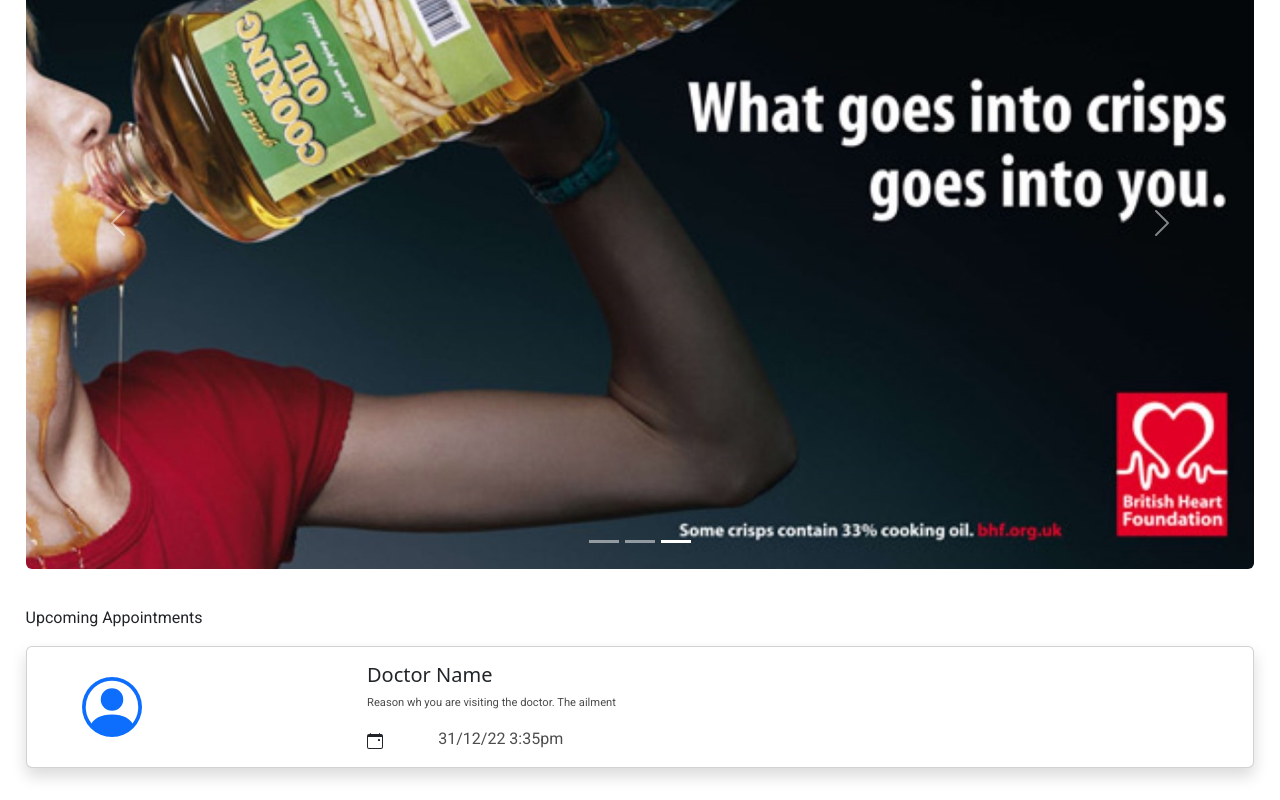
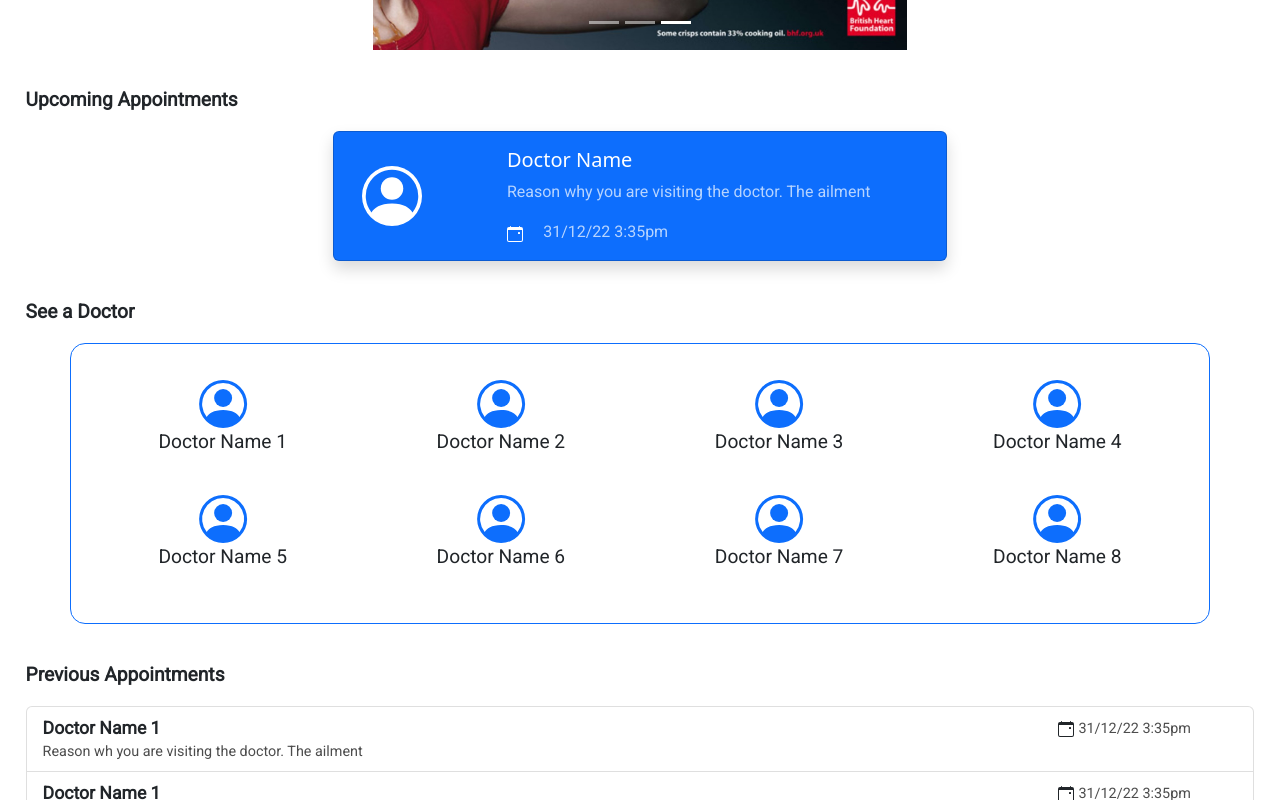
Before and after one commit to opticSquid/medica-frontend, a React (Create React App) app: page / in a window 1280 px wide. Shown: the part 340-1140 px from the top of the page. Built offline with nearby package versions, Linux system fonts and the light colour scheme.

Commit message:
UserView 1 Home Page done  For both mobile & Desktop

```diff
--- a/src/Components/Common/Navbar.jsx
+++ b/src/Components/Common/Navbar.jsx
@@ -1,15 +1,19 @@
-import React,{Fragment} from 'react';
-import { Container, Navbar as Bar, Nav } from 'react-bootstrap';
-import {PersonCircle} from 'react-bootstrap-icons';
+import React, { Fragment } from "react";
+import { Container, Navbar as Bar, Nav } from "react-bootstrap";
+import { PersonCircle } from "react-bootstrap-icons";
+import useWindowDimensions from "../Hooks/UseWindowDimensions";
 function Navbar(props) {
+  const width = useWindowDimensions();
   return (
     <Fragment>
-            <Bar bg='primary' variant='dark' fixed='top'>
-                <Container>
-                <Bar.Brand href='#' className='me-auto'>Medica</Bar.Brand>
+      <Bar bg="primary" variant="dark" fixed="top" className="shadow">
+        <Container fluid>
+          <Bar.Brand href="#" className="me-auto">
+            Medica
+          </Bar.Brand>
           <Nav>
-                    <Nav.Link href='/login'>
-                        <PersonCircle size={25}/>
+            <Nav.Link href="/login">
+              <PersonCircle color="white" size={width < 400 ? 25 : 30} />
             </Nav.Link>
           </Nav>
         </Container>
--- /dev/null
+++ b/src/Components/Data/SampleData.js
@@ -0,0 +1,33 @@
+const array = [
+  "Doctor Name 1",
+  "Doctor Name 2",
+  "Doctor Name 3",
+  "Doctor Name 4",
+  "Doctor Name 5",
+  "Doctor Name 6",
+  "Doctor Name 7",
+  "Doctor Name 8",
+];
+const data = [
+  {
+    name: "Doctor Name 1",
+    ailment: "Reason wh you are visiting the doctor. The ailment",
+    dt: "31/12/22 3:35pm",
+  },
+  {
+    name: "Doctor Name 1",
+    ailment: "Reason wh you are visiting the doctor. The ailment",
+    dt: "31/12/22 3:35pm",
+  },
+  {
+    name: "Doctor Name 1",
+    ailment: "Reason wh you are visiting the doctor. The ailment",
+    dt: "31/12/22 3:35pm",
+  },
+  {
+    name: "Doctor Name 1",
+    ailment: "Reason wh you are visiting the doctor. The ailment",
+    dt: "31/12/22 3:35pm",
+  },
+];
+export { array, data };
--- /dev/null
+++ b/src/Components/Hooks/UseWindowDimensions.jsx
@@ -0,0 +1,23 @@
+import { useState, useEffect } from "react";
+
+function getWindowDimensions() {
+  const { innerWidth: width } = window;
+  return width;
+}
+
+export default function useWindowDimensions() {
+  const [windowDimensions, setWindowDimensions] = useState(
+    getWindowDimensions()
+  );
+
+  useEffect(() => {
+    function handleResize() {
+      setWindowDimensions(getWindowDimensions());
+    }
+
+    window.addEventListener("resize", handleResize);
+    return () => window.removeEventListener("resize", handleResize);
+  }, []);
+
+  return windowDimensions;
+}
--- a/src/Components/User/Home/DoctorArray.jsx
+++ b/src/Components/User/Home/DoctorArray.jsx
@@ -1,17 +1,10 @@
 import React from "react";
 import { Container, Row, Col } from "react-bootstrap";
 import { PersonCircle } from "react-bootstrap-icons";
+import { array } from "../../Data/SampleData";
+import useWindowDimensions from "../../Hooks/UseWindowDimensions";
 function Doctorarray(props) {
-  const array = [
-    "Doctor Name 1",
-    "Doctor Name 2",
-    "Doctor Name 3",
-    "Doctor Name 4",
-    "Doctor Name 5",
-    "Doctor Name 6",
-    "Doctor Name 7",
-    "Doctor Name 8",
-  ];
+  const width = useWindowDimensions();
   return (
     <Container
       style={{
@@ -22,19 +15,36 @@
     >
       <Row>
         {array.map((d) => (
-          <Col xs={3}>
+          <Col
+            xs={3}
+            style={
+              width > 400
+                ? { paddingTop: "1%", paddingBottom: "1%" }
+                : { padding: "0%" }
+            }
+          >
             <Row>
-              <PersonCircle color="#0D6EFD" size={24} />
+              <PersonCircle color="#0D6EFD" size={width < 400 ? 24 : 48} />
             </Row>
             <Row style={{ textAlign: "center" }}>
               <p
-                style={{
-                  fontFamily: "'Roboto', sans-serif",
-                  MozOsxFontSmoothing: "grayscale",
-                  WebkitFontSmoothing: "antialiased",
-                  fontWeight: 400,
-                  fontSize: "1em",
-                }}
+                style={
+                  width < 400
+                    ? {
+                        fontFamily: "'Roboto', sans-serif",
+                        MozOsxFontSmoothing: "grayscale",
+                        WebkitFontSmoothing: "antialiased",
+                        fontWeight: 400,
+                        fontSize: "1em",
+                      }
+                    : {
+                        fontFamily: "'Roboto', sans-serif",
+                        MozOsxFontSmoothing: "grayscale",
+                        WebkitFontSmoothing: "antialiased",
+                        fontWeight: 400,
+                        fontSize: "1.2em",
+                      }
+                }
               >
                 {d}
               </p>
--- a/src/Components/User/Home/Home.jsx
+++ b/src/Components/User/Home/Home.jsx
@@ -1,51 +1,93 @@
 import React, { Fragment } from "react";
 import { Container } from "react-bootstrap";
 import Navbar from "../../Common/Navbar";
+import useWindowDimensions from "../../Hooks/UseWindowDimensions";
 import Doctorarray from "./DoctorArray";
 import PreviousAppointments from "./PreviousAppointments";
 import Slideshow from "./Slideshow";
 import Upcoming from "./Upcoming";
 function UserHome() {
+  const width = useWindowDimensions();
   return (
     <Fragment>
       <Navbar />
-      <Container fluid style={{ marginTop: "15%", padding: "2%" }}>
+      <Container
+        fluid
+        style={
+          width < 400
+            ? { marginTop: "15%", padding: "2%" }
+            : { marginTop: "5%", padding: "2%" }
+        }
+      >
         <Slideshow />
         <p
-          style={{
+          style={
+            width < 400
+              ? {
                   fontFamily: "'Roboto', sans-serif",
                   MozOsxFontSmoothing: "grayscale",
                   WebkitFontSmoothing: "antialiased",
                   fontWeight: 500,
                   fontSize: "1em",
                   paddingTop: "3%",
-          }}
+                }
+              : {
+                  fontFamily: "'Roboto', sans-serif",
+                  MozOsxFontSmoothing: "grayscale",
+                  WebkitFontSmoothing: "antialiased",
+                  fontWeight: 700,
+                  fontSize: "1.2em",
+                  paddingTop: "3%",
+                }
+          }
         >
           Upcoming Appointments
         </p>
         <Upcoming />
         <p
-          style={{
+          style={
+            width < 400
+              ? {
                   fontFamily: "'Roboto', sans-serif",
                   MozOsxFontSmoothing: "grayscale",
                   WebkitFontSmoothing: "antialiased",
                   fontWeight: 500,
                   fontSize: "1em",
                   paddingTop: "3%",
-          }}
+                }
+              : {
+                  fontFamily: "'Roboto', sans-serif",
+                  MozOsxFontSmoothing: "grayscale",
+                  WebkitFontSmoothing: "antialiased",
+                  fontWeight: 700,
+                  fontSize: "1.2em",
+                  paddingTop: "3%",
+                }
+          }
         >
           See a Doctor
         </p>
         <Doctorarray />
         <p
-          style={{
+          style={
+            width < 400
+              ? {
                   fontFamily: "'Roboto', sans-serif",
                   MozOsxFontSmoothing: "grayscale",
                   WebkitFontSmoothing: "antialiased",
                   fontWeight: 500,
                   fontSize: "1em",
                   paddingTop: "3%",
-          }}
+                }
+              : {
+                  fontFamily: "'Roboto', sans-serif",
+                  MozOsxFontSmoothing: "grayscale",
+                  WebkitFontSmoothing: "antialiased",
+                  fontWeight: 700,
+                  fontSize: "1.2em",
+                  paddingTop: "3%",
+                }
+          }
         >
           Previous Appointments
         </p>
--- a/src/Components/User/Home/PreviousAppointments.jsx
+++ b/src/Components/User/Home/PreviousAppointments.jsx
@@ -1,77 +1,88 @@
 import React from "react";
-import { ListGroup, Container, Row, Col } from "react-bootstrap";
+import { ListGroup, Row, Col } from "react-bootstrap";
 import { CalendarEvent } from "react-bootstrap-icons";
+import useWindowDimensions from "../../Hooks/UseWindowDimensions";
+import { data } from "../../Data/SampleData";
 function PreviousAppointments(props) {
-  const data = [
-    {
-      name: "Doctor Name 1",
-      ailment: "Reason wh you are visiting the doctor. The ailment",
-      dt: "31/12/22 3:35pm",
-    },
-    {
-      name: "Doctor Name 1",
-      ailment: "Reason wh you are visiting the doctor. The ailment",
-      dt: "31/12/22 3:35pm",
-    },
-    {
-      name: "Doctor Name 1",
-      ailment: "Reason wh you are visiting the doctor. The ailment",
-      dt: "31/12/22 3:35pm",
-    },
-    {
-      name: "Doctor Name 1",
-      ailment: "Reason wh you are visiting the doctor. The ailment",
-      dt: "31/12/22 3:35pm",
-    },
-  ];
+  const width = useWindowDimensions();
   return (
     <ListGroup>
       {data.map((d) => (
         <ListGroup.Item>
-          <Container>
           <Row>
             <Col
               xs={5}
-                style={{
+              style={
+                width < 400
+                  ? {
                       fontFamily: "'Roboto', sans-serif",
                       MozOsxFontSmoothing: "grayscale",
                       WebkitFontSmoothing: "antialiased",
                       fontWeight: 600,
                       fontSize: "0.9em",
-                }}
+                    }
+                  : {
+                      fontFamily: "'Roboto', sans-serif",
+                      MozOsxFontSmoothing: "grayscale",
+                      WebkitFontSmoothing: "antialiased",
+                      fontWeight: 600,
+                      fontSize: "1.1em",
+                    }
+              }
             >
               {d.name}
             </Col>
-              <Col xs={{ span: 5, offset: 2 }}>
-                <CalendarEvent size={14} />
+            <Col xs={{ span: 5, offset: 2 }} md={{ span: 2, offset: 5 }}>
+              <CalendarEvent size={width < 400 ? 14 : 16} />
               &nbsp;
               <span
-                  style={{
+                style={
+                  width < 400
+                    ? {
                         fontFamily: "'Roboto', sans-serif",
                         MozOsxFontSmoothing: "grayscale",
                         WebkitFontSmoothing: "antialiased",
                         fontWeight: 400,
                         fontSize: "0.7em",
                         color: "rgba(0,0,0,0.7)",
-                  }}
+                      }
+                    : {
+                        fontFamily: "'Roboto', sans-serif",
+                        MozOsxFontSmoothing: "grayscale",
+                        WebkitFontSmoothing: "antialiased",
+                        fontWeight: 400,
+                        fontSize: "0.9em",
+                        color: "rgba(0,0,0,0.7)",
+                      }
+                }
               >
                 {d.dt}
               </span>
             </Col>
           </Row>
           <Row
-              style={{
+            style={
+              width < 400
+                ? {
                     fontFamily: "'Roboto', sans-serif",
                     MozOsxFontSmoothing: "grayscale",
                     WebkitFontSmoothing: "antialiased",
                     fontWeight: 400,
                     fontSize: "0.7em",
                     color: "rgba(0,0,0,0.7)",
-              }}
+                  }
+                : {
+                    fontFamily: "'Roboto', sans-serif",
+                    MozOsxFontSmoothing: "grayscale",
+                    WebkitFontSmoothing: "antialiased",
+                    fontWeight: 400,
+                    fontSize: "0.9em",
+                    color: "rgba(0,0,0,0.7)",
+                  }
+            }
           >
-              <Col>{d.ailment}</Col>
+            <Col xs={12}>{d.ailment}</Col>
           </Row>
-          </Container>
         </ListGroup.Item>
       ))}
     </ListGroup>
--- a/src/Components/User/Home/Slideshow.jsx
+++ b/src/Components/User/Home/Slideshow.jsx
@@ -1,19 +1,48 @@
-import React from 'react';
-import { Carousel, Image } from 'react-bootstrap';
+import React from "react";
+import { Carousel, Image } from "react-bootstrap";
+import useWindowDimensions from "../../Hooks/UseWindowDimensions";
 import Image1 from "../../../Images/Image1.jpg";
 import Image2 from "../../../Images/Image2.jpg";
 import Image3 from "../../../Images/Image3.jpg";
 function Slideshow() {
+  const width = useWindowDimensions();
   return (
     <Carousel fade interval={2000}>
       <Carousel.Item>
-                    <Image rounded fluid src={Image1} />
+        <Image
+          rounded
+          fluid
+          src={Image1}
+          style={
+            width > 400
+              ? { height: "300px", width: "100%", objectFit: "contain" }
+              : { height: "auto" }
+          }
+        />
       </Carousel.Item>
       <Carousel.Item>
-                    <Image rounded fluid src={Image2} />
+        <Image
+          rounded
+          fluid
+          src={Image2}
+          style={
+            width > 400
+              ? { height: "300px", width: "100%", objectFit: "contain" }
+              : { height: "auto" }
+          }
+        />
       </Carousel.Item>
       <Carousel.Item>
-                    <Image rounded fluid src={Image3} />
+        <Image
+          rounded
+          fluid
+          src={Image3}
+          style={
+            width > 400
+              ? { height: "300px", width: "100%", objectFit: "contain" }
+              : { height: "auto" }
+          }
+        />
       </Carousel.Item>
     </Carousel>
   );
--- a/src/Components/User/Home/Upcoming.jsx
+++ b/src/Components/User/Home/Upcoming.jsx
@@ -1,36 +1,55 @@
 import React from "react";
 import { Card, Container, Row, Col } from "react-bootstrap";
 import { PersonCircle, CalendarEvent } from "react-bootstrap-icons";
+import useWindowDimensions from "../../Hooks/UseWindowDimensions";
 function Upcoming() {
+  const width = useWindowDimensions();
   return (
-    <Card className="shadow">
+    <Card
+      className="shadow"
+      style={
+        width < 400 ? { width: "100%" } : { width: "50%", marginLeft: "25%" }
+      }
+      bg="primary"
+    >
       <Card.Body>
         <Container>
           <Row>
             <Col xs={3} className="my-auto">
-              <PersonCircle color="#0D6EFD" size={60} />
+              <PersonCircle color="white" size={60} />
             </Col>
             <Col>
               <Row>
-                <Card.Title>Doctor Name</Card.Title>
+                <Card.Title style={{ color: "white" }}>Doctor Name</Card.Title>
               </Row>
               <Row>
                 <p
-                  style={{
-                    fontFamily: "'Roboto', sans-serif",
-                    MozOsxFontSmoothing: "grayscale",
-                    WebkitFontSmoothing: "antialiased",
-                    fontWeight: 400,
-                    fontSize: "0.7em",
-                    color: "rgba(0,0,0,0.7)",
-                  }}
+                  style={
+                    width < 400
+                      ? {
+                          fontFamily: "'Roboto', sans-serif",
+                          MozOsxFontSmoothing: "grayscale",
+                          WebkitFontSmoothing: "antialiased",
+                          fontWeight: 400,
+                          fontSize: "0.7em",
+                          color: "rgba(255,255,255,0.7)",
+                        }
+                      : {
+                          fontFamily: "'Roboto', sans-serif",
+                          MozOsxFontSmoothing: "grayscale",
+                          WebkitFontSmoothing: "antialiased",
+                          fontWeight: 400,
+                          fontSize: "1em",
+                          color: "rgba(255,255,255,0.7)",
+                        }
+                  }
                 >
-                  Reason wh you are visiting the doctor. The ailment
+                  Reason why you are visiting the doctor. The ailment
                 </p>
               </Row>
               <Row className="my-auto">
                 <Col xs={1}>
-                  <CalendarEvent size={16} />
+                  <CalendarEvent color="white" size={16} />
                 </Col>
                 <Col
                   style={{
@@ -39,7 +58,7 @@
                     WebkitFontSmoothing: "antialiased",
                     fontWeight: 400,
                     fontSize: "1em",
-                    color: "rgba(0,0,0,0.7)",
+                    color: "rgba(255,255,255,0.7)",
                   }}
                 >
                   31/12/22&nbsp;3:35pm
```
Lines whose indentation alone changed are shown as unchanged.
